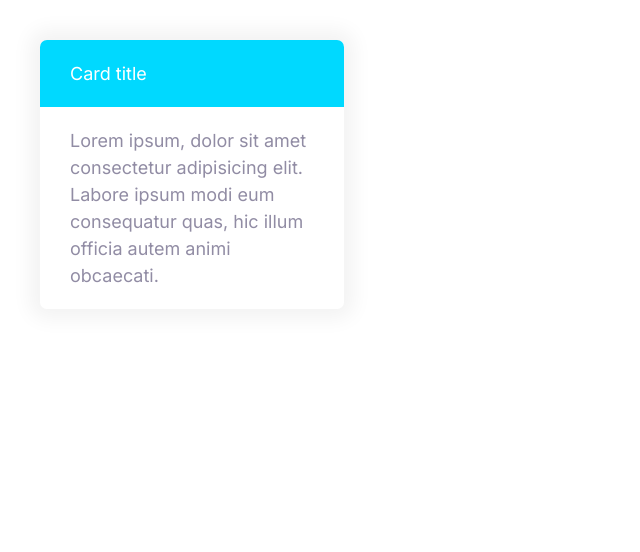
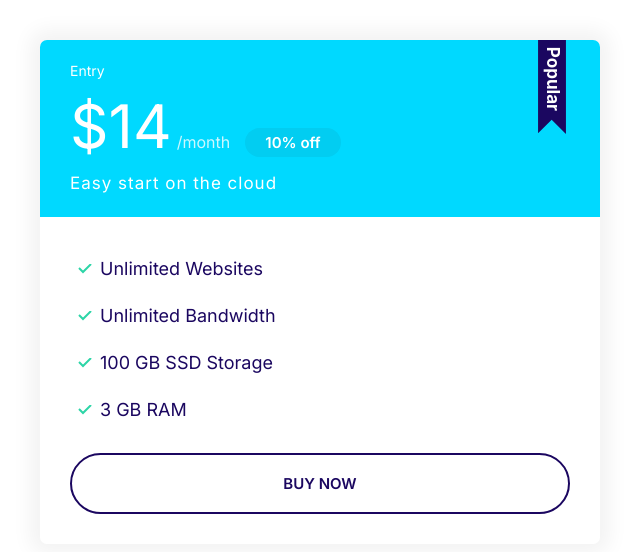
Before and after one commit to ZiXiOG/Moshify, a plain HTML site: page index.html in a window 1280 px wide. Shown: the whole page, without its empty margins (0-640 px from the left). Drawn offline with Linux system fonts and the light colour scheme.

Commit message:
Defining plans.

```diff
--- a/css/style.css
+++ b/css/style.css
@@ -120,6 +120,7 @@ a {
 
 .badge--small {
   font-size: 1.6rem;
+  padding: 0.5rem 1.5rem;
 }
 
 @media screen and (min-width: 1024px) {
@@ -300,3 +301,69 @@ a {
   background: var(--color-secondary);
   color: #fff;
 }
+
+.card--secondary .badge--secondary {
+  background: #02cdf1;
+}
+
+/* Plans */
+
+.plan__name {
+  color: #fff;
+  margin: 0;
+  font-weight: 500;
+  font-size: 2.4rem;
+}
+
+.plan__price {
+  font-size: 6rem;
+}
+
+.plan__billing-cycle {
+  font-size: 2.4rem;
+  font-weight: 300;
+  opacity: 0.8;
+  margin-right: 1rem;
+}
+
+.plan__description {
+  font-size: 2rem;
+  font-weight: 300;
+  letter-spacing: 1px;
+  display: block;
+}
+
+.plan .list__item {
+  margin-bottom: 2rem;
+}
+
+.plan--popular .card__header::before {
+  content: url(/images/popular.svg);
+  width: 40px;
+  display: inline-block;
+  position: absolute;
+  top: -6px;
+  right: 5%;
+}
+
+.plan--popular .card__header {
+  position: relative;
+}
+
+@media screen and (min-width: 1024px) {
+  .plan__name {
+    font-size: 1.4rem;
+  }
+
+  .paln__price {
+    font-size: 5rem;
+  }
+
+  .plan__billing-cycle {
+    font-size: 1.6rem;
+  }
+
+  .plan__description {
+    font-size: 1.7rem;
+  }
+}
--- a/index.html
+++ b/index.html
@@ -14,12 +14,25 @@
     <link rel="stylesheet" href="/css/style.css" />
   </head>
   <body>
-    <div style="width: 30%; padding: 4rem">
-      <div class="card card--secondary">
-        <header class="card__header">Card title</header>
-        <div class="card__body">
-          Lorem ipsum, dolor sit amet consectetur adipisicing elit. Labore ipsum
-          modi eum consequatur quas, hic illum officia autem animi obcaecati.
+    <div style="width: 50%; padding: 4rem">
+      <div class="plan plan--popular">
+        <div class="card card--secondary">
+          <header class="card__header">
+            <h3 class="plan__name">Entry</h3>
+            <span class="plan__price">$14</span>
+            <span class="plan__billing-cycle">/month</span>
+            <span class="badge badge--secondary badge--smal">10% off</span>
+            <span class="plan__description">Easy start on the cloud</span>
+          </header>
+          <div class="card__body">
+            <ul class="list list--tick">
+              <li class="list__item">Unlimited Websites</li>
+              <li class="list__item">Unlimited Bandwidth</li>
+              <li class="list__item">100 GB SSD Storage</li>
+              <li class="list__item">3 GB RAM</li>
+            </ul>
+            <button class="btn btn--outline btn--block">buy now</button>
+          </div>
         </div>
       </div>
     </div>
```
Also changed, not shown: images/popular.svg (added).
